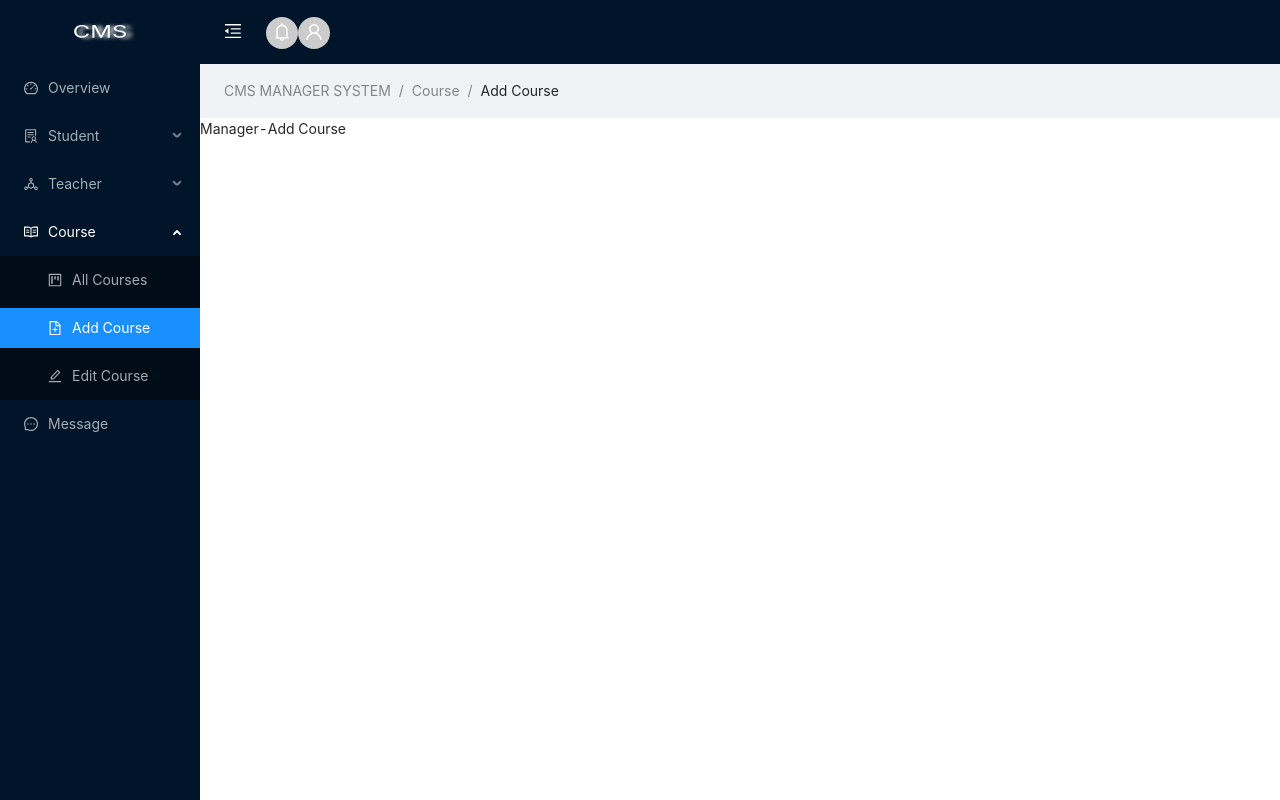
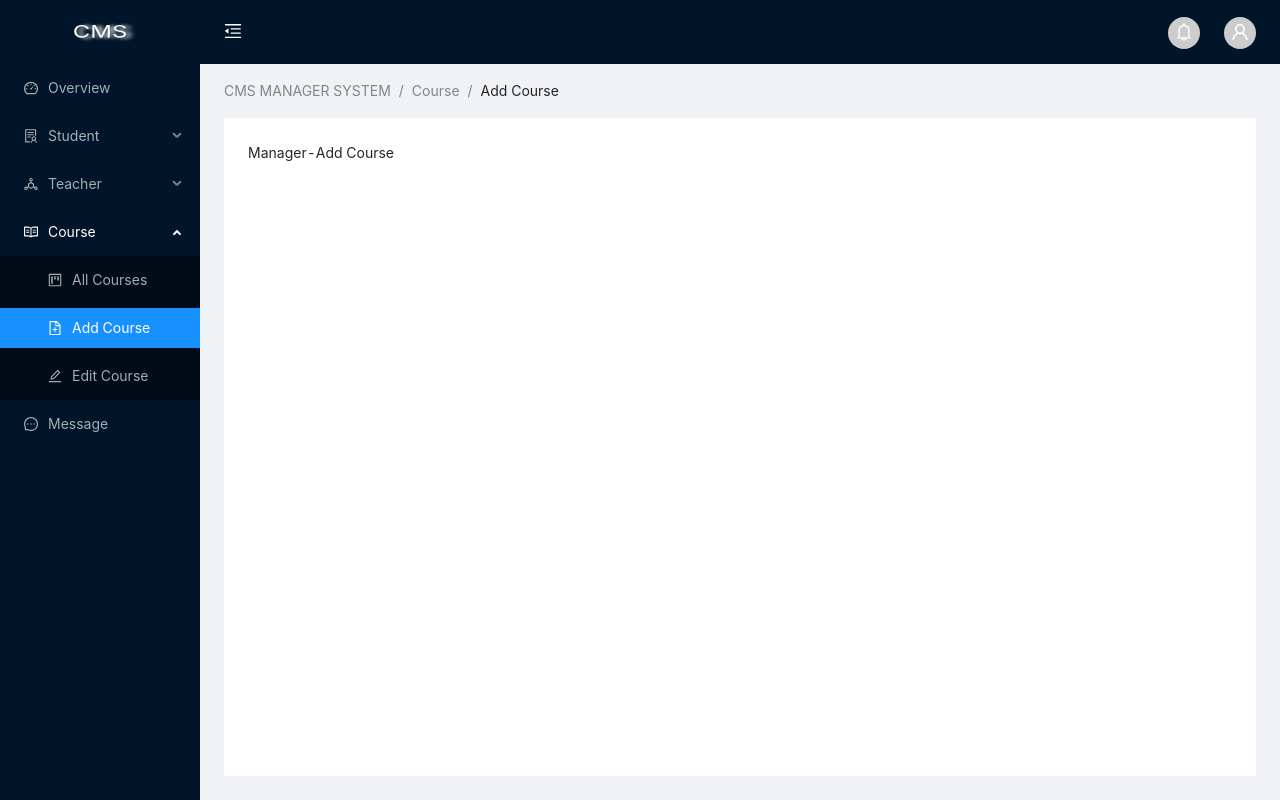
Before and after one commit to LinHsu-Code/Course-Management-System, a Next.js app: page /dashboard/manager/courses/add-course in a window 1280 px wide. Built offline with nearby package versions, Linux system fonts and the light colour scheme; sample sign-in values are in the browser's storage.

Commit message:
nit: some syntac changes in dashboard layout module.scss

```diff
--- a/components/layout/dashboardLayout/dashboard-layout.module.scss
+++ b/components/layout/dashboardLayout/dashboard-layout.module.scss
@@ -24,14 +24,14 @@
     cursor: pointer;
     transition: color 0.3s;
     color: white;
-    margin-right: 'auto';
+    margin-right: auto;
     &:hover {
       color: #1890ff;
     }
   }
 
   .avatar {
-    margin-right: 24;
+    margin-right: 24px;
   }
 
   .logoutMenu {
@@ -48,8 +48,8 @@
 }
 
 .content {
-  padding: 24;
-  margin: 24;
+  padding: 24px;
+  margin: 24px;
   margin-top: 0;
   background-color: white;
 }
```
